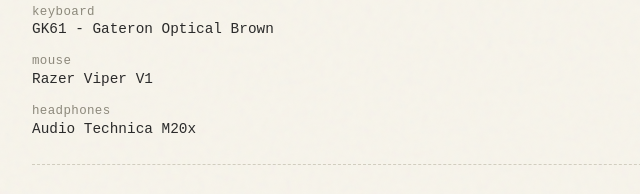
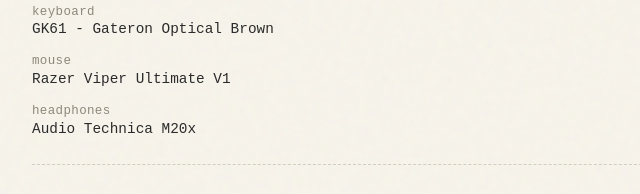
Before and after one commit to rohansatram/hq, a website built with Vite: page apps/hub/uses.html in a window 1280 px wide. Shown: the part 719-913 px from the top of the page, 288-928 px from the left. Built offline with nearby package versions, Linux system fonts and the light colour scheme.

Commit message:
fix: correct mouse name

```diff
--- a/apps/hub/uses.html
+++ b/apps/hub/uses.html
@@ -64,7 +64,7 @@
         </div>
         <div class="uses-item">
           <div class="uses-label">mouse</div>
-          <div class="uses-value">Razer Viper V1</div>
+          <div class="uses-value">Razer Viper Ultimate V1</div>
         </div>
         <div class="uses-item">
           <div class="uses-label">headphones</div>
```
